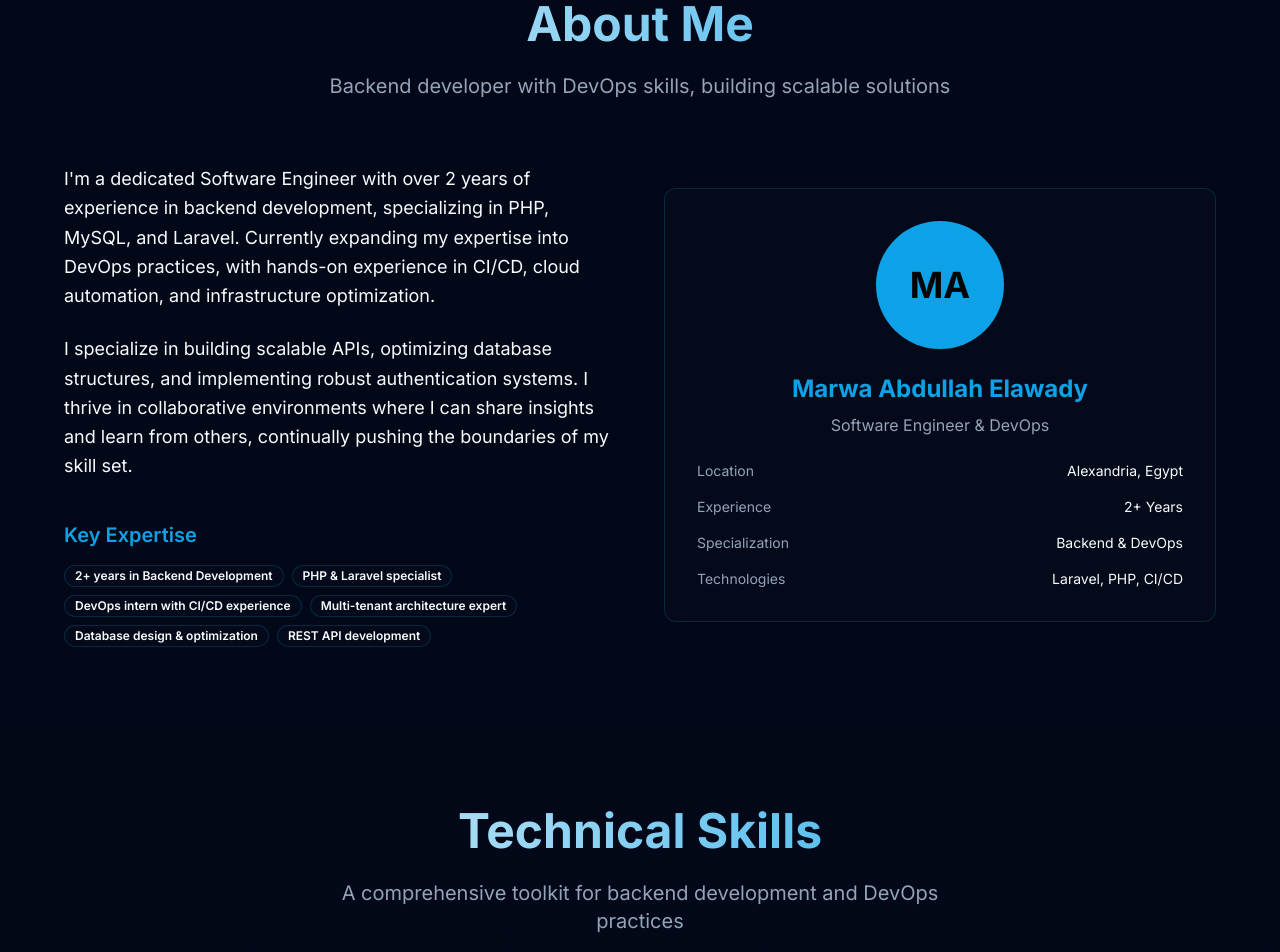
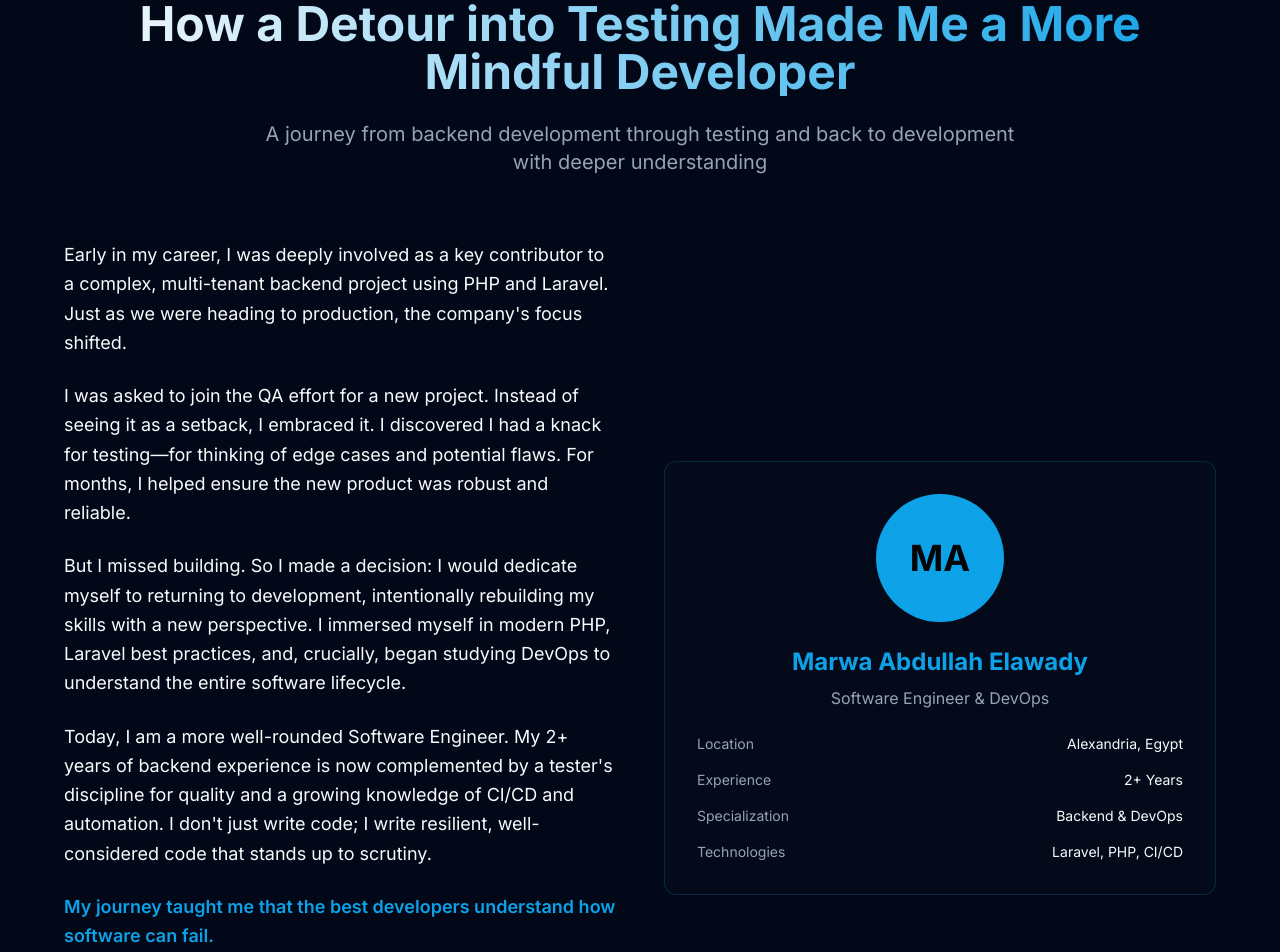
Before and after one commit to automated-repos/Marwa-Abdullah-Portfolio, a React (Vite) app: page / in a window 1280 px wide. Shown: the part 880-1832 px from the top of the page. Built offline with nearby package versions, Linux system fonts and the light colour scheme.

Commit message:
Update About Me section

```diff
--- a/src/components/AboutSection.tsx
+++ b/src/components/AboutSection.tsx
@@ -4,11 +4,11 @@ import { Badge } from "@/components/ui/badge";
 const AboutSection = () => {
   const highlights = [
     "2+ years in Backend Development",
+    "Quality-focused mindset from testing experience",
     "PHP & Laravel specialist",
-    "DevOps intern with CI/CD experience",
+    "DevOps expertise with CI/CD",
     "Multi-tenant architecture expert",
-    "Database design & optimization",
-    "REST API development"
+    "Resilient code practices"
   ];
 
   return (
@@ -16,25 +16,33 @@ const AboutSection = () => {
       <div className="max-w-6xl mx-auto">
         <div className="text-center mb-16">
           <h2 className="text-4xl md:text-5xl font-bold mb-6 bg-gradient-to-r from-foreground to-primary bg-clip-text text-transparent">
-            About Me
+            How a Detour into Testing Made Me a More Mindful Developer
           </h2>
-          <p className="text-xl text-muted-foreground max-w-2xl mx-auto">
-            Backend developer with DevOps skills, building scalable solutions
+          <p className="text-xl text-muted-foreground max-w-3xl mx-auto">
+            A journey from backend development through testing and back to development with deeper understanding
           </p>
         </div>
 
         <div className="grid md:grid-cols-2 gap-12 items-center">
           <div className="space-y-6">
             <p className="text-lg text-foreground leading-relaxed">
-              I'm a dedicated Software Engineer with over 2 years of experience in backend development,
-              specializing in PHP, MySQL, and Laravel. Currently expanding my expertise into DevOps
-              practices, with hands-on experience in CI/CD, cloud automation, and infrastructure optimization.
+              Early in my career, I was deeply involved as a key contributor to a complex, multi-tenant backend project using PHP and Laravel. Just as we were heading to production, the company's focus shifted.
             </p>
 
             <p className="text-lg text-foreground leading-relaxed">
-              I specialize in building scalable APIs, optimizing database structures, and implementing
-              robust authentication systems. I thrive in collaborative environments where I can share
-              insights and learn from others, continually pushing the boundaries of my skill set.
+              I was asked to join the QA effort for a new project. Instead of seeing it as a setback, I embraced it. I discovered I had a knack for testing—for thinking of edge cases and potential flaws. For months, I helped ensure the new product was robust and reliable.
+            </p>
+
+            <p className="text-lg text-foreground leading-relaxed">
+              But I missed building. So I made a decision: I would dedicate myself to returning to development, intentionally rebuilding my skills with a new perspective. I immersed myself in modern PHP, Laravel best practices, and, crucially, began studying DevOps to understand the entire software lifecycle.
+            </p>
+
+            <p className="text-lg text-foreground leading-relaxed">
+              Today, I am a more well-rounded Software Engineer. My 2+ years of backend experience is now complemented by a tester's discipline for quality and a growing knowledge of CI/CD and automation. I don't just write code; I write resilient, well-considered code that stands up to scrutiny.
+            </p>
+
+            <p className="text-lg text-primary font-semibold leading-relaxed">
+              My journey taught me that the best developers understand how software can fail.
             </p>
 
             <div className="pt-4">
```
